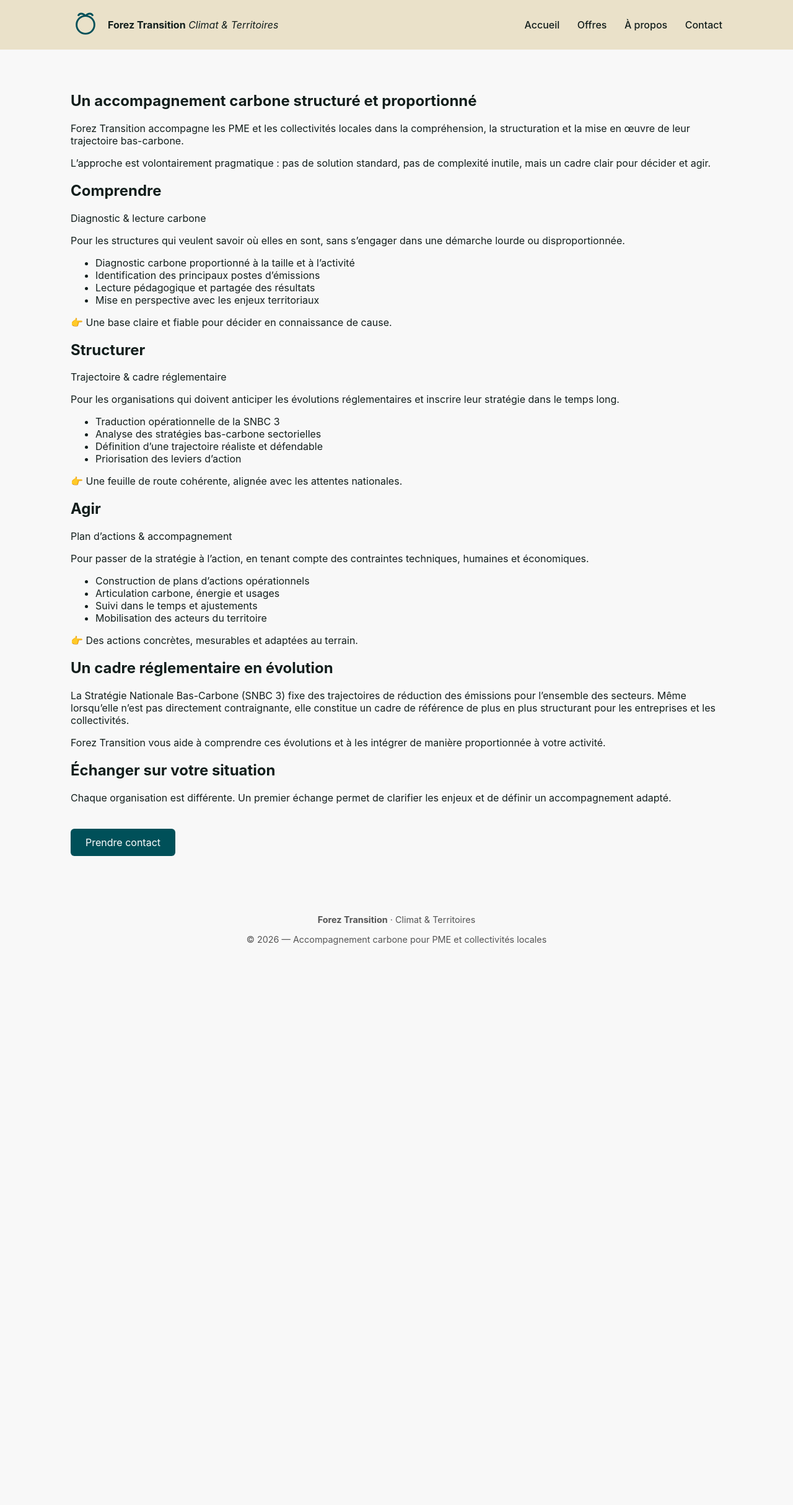
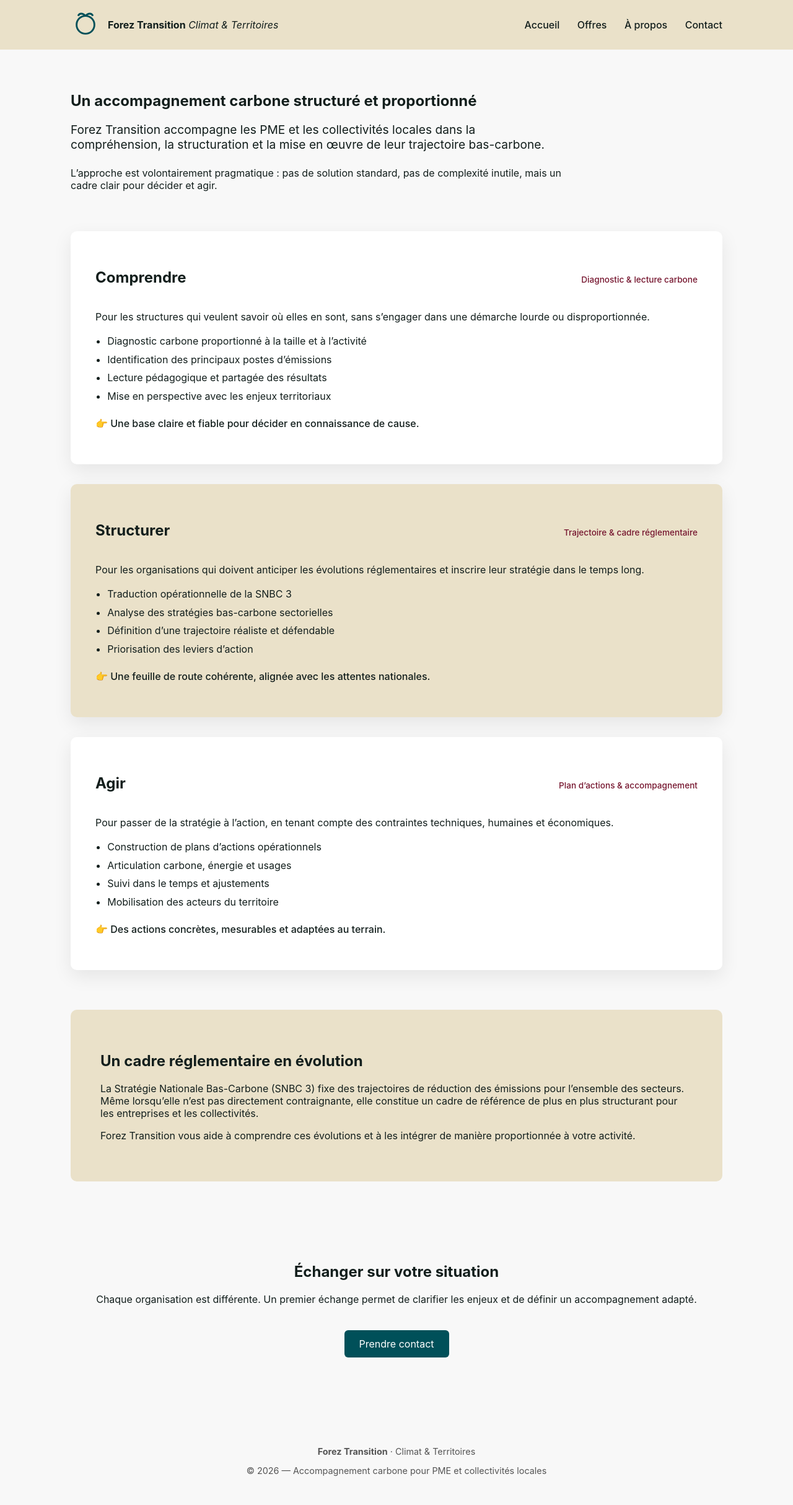
Before and after one commit to Alex-JULIEN/forez-transition, a Jekyll site: the page built from offres.md, in a window 1280 px wide. Shown: the whole page at 62% size. Built offline with Jekyll 4.4.1, drawn with Linux system fonts in a browser that asks for light colours; before the commit the page ends 1570 px from its top, so only the background shows below that.

Commit message:
Update style.css

```diff
--- a/assets/css/style.css
+++ b/assets/css/style.css
@@ -25,3 +25,80 @@ nav a:hover{color:var(--green);}
 .card{background:#fff;padding:2rem;border-radius:8px;box-shadow:0 8px 20px rgba(0,0,0,.06);transition:transform .2s,box-shadow .2s;}
 .card:hover{transform:translateY(-4px);box-shadow:0 12px 30px rgba(0,0,0,.1);}
 footer{text-align:center;padding:2rem;font-size:.9rem;color:#555;}
+
+/* Page Offres */
+
+.intro {
+  max-width: 800px;
+  margin-bottom: 4rem;
+}
+
+.lead {
+  font-size: 1.2rem;
+  margin-bottom: 1.5rem;
+}
+
+.offres-parcours {
+  display: grid;
+  gap: 2rem;
+  margin-bottom: 4rem;
+}
+
+.offre-card {
+  background: #fff;
+  padding: 2.5rem;
+  border-radius: 10px;
+  box-shadow: 0 10px 30px rgba(0,0,0,0.08);
+  transition: transform 0.2s ease, box-shadow 0.2s ease;
+}
+
+.offre-card:hover {
+  transform: translateY(-4px);
+  box-shadow: 0 16px 40px rgba(0,0,0,0.12);
+}
+
+.offre-card.accent {
+  background: var(--beige);
+}
+
+.offre-header {
+  display: flex;
+  justify-content: space-between;
+  align-items: baseline;
+  gap: 1rem;
+}
+
+.offre-tag {
+  font-size: 0.85rem;
+  color: var(--bordeaux);
+  font-weight: 500;
+}
+
+.offre-intro {
+  margin: 1.2rem 0;
+}
+
+.offre-card ul {
+  padding-left: 1.2rem;
+}
+
+.offre-card li {
+  margin-bottom: 0.6rem;
+}
+
+.offre-outcome {
+  margin-top: 1.5rem;
+  font-weight: 500;
+}
+
+.cadre-reglementaire {
+  background: var(--beige);
+  padding: 3rem;
+  border-radius: 10px;
+  margin-bottom: 4rem;
+}
+
+.cta-final {
+  text-align: center;
+  padding: 3rem 1.5rem;
+}
```
